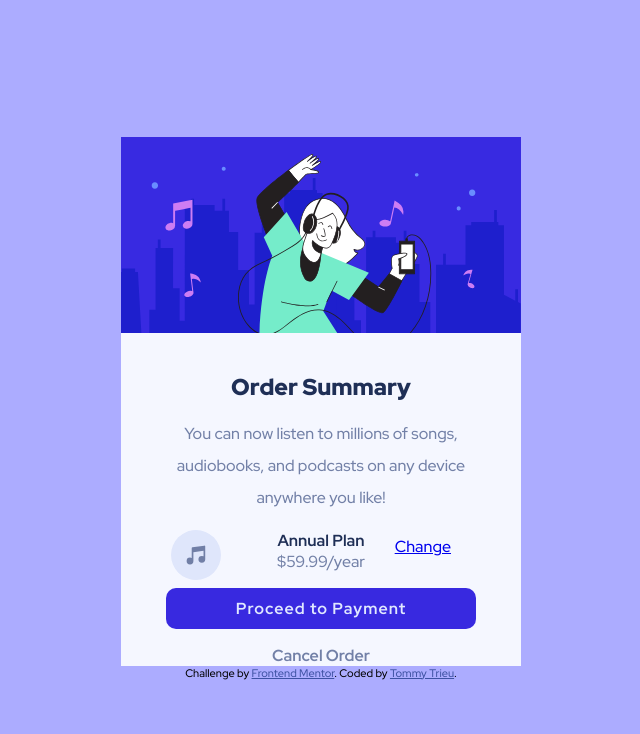
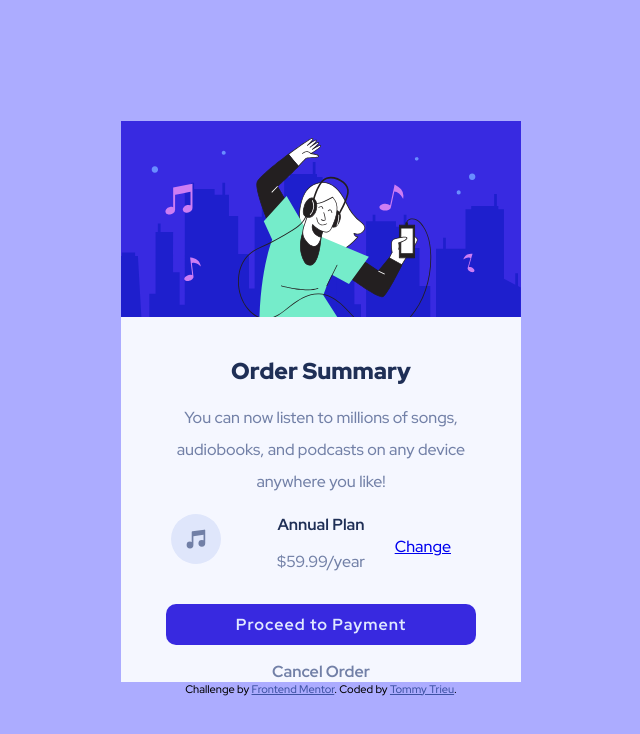
Before and after one commit to t-rieu/order-summary-component, a plain HTML site: page index.html in a window 1280 px wide. Shown: the whole page, without its empty margins (319-959 px from the left). Drawn offline with Linux system fonts and the light colour scheme.

Commit message:
Update index.html

```diff
--- a/index.html
+++ b/index.html
@@ -23,8 +23,8 @@
       device anywhere you like!</p>
 
     <div class="plan-choice">
-      <span class="plan-type">Annual Plan</span>
-      <span class="plan-price">$59.99/year</span>
+      <p class="plan-type">Annual Plan</p>
+      <p class="plan-price">$59.99/year</p>
 
       <a href="#" class="change-plan">Change</a>
     </div>
```
